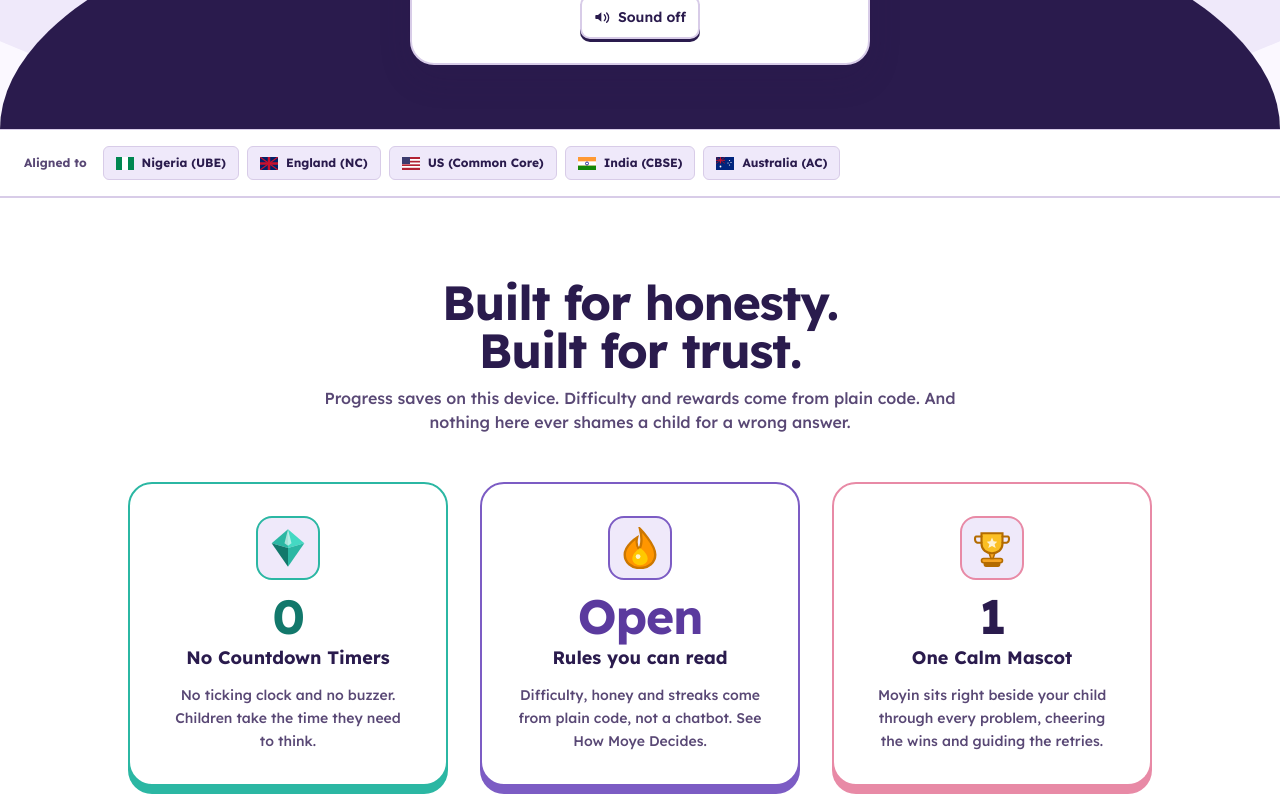
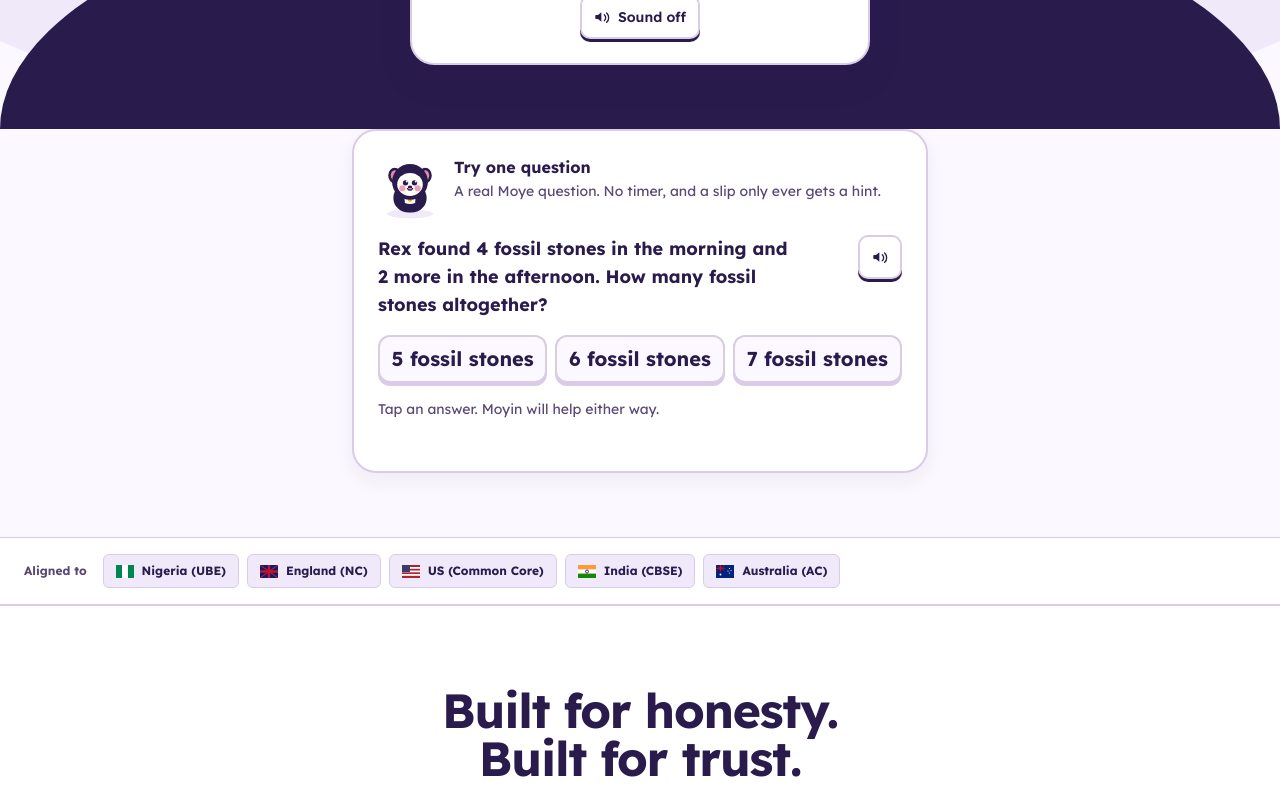
Before and after one commit to ayodejiades/moye, a Next.js app: page / in a window 1280 px wide. Shown: the part 1000-1797 px from the top of the page. Built offline with nearby package versions, Linux system fonts and the light colour scheme.

Commit message:
features.md C1: live try one question in the hero, real bank question with retry until right

```diff
--- a/app/page.tsx
+++ b/app/page.tsx
@@ -17,6 +17,7 @@ import { ComfortButton } from "@/components/comfort-button";
 import { Reveal } from "@/components/reveal";
 import { InViewFloat } from "@/components/inview-float";
 import { DecisionPreview } from "@/components/decision-preview";
+import { HeroTryQuestion } from "@/components/hero-try-question";
 
 /** Stagger index for the hero entrance. Read by .hero-enter in app/globals.css. */
 const step = (i: number) => ({ "--i": i }) as CSSProperties;
@@ -205,6 +206,13 @@ export default function LandingPage() {
             <HeroMascotInteractive />
           </div>
         </section>
+
+        {/* One real, answerable question, right here (features.md C1) */}
+        <Reveal>
+          <div className="px-6 pb-16 flex justify-center">
+            <HeroTryQuestion />
+          </div>
+        </Reveal>
 
         {/* Curriculum strip */}
         <Reveal>
--- /dev/null
+++ b/components/hero-try-question.tsx
@@ -0,0 +1,148 @@
+"use client";
+
+import { useState } from "react";
+import { LEVEL_BANKS } from "@/lib/lesson-bank";
+import { renderQuestion } from "@/lib/theme-resolver";
+import { updatePKnown } from "@/lib/mastery";
+import { MoyinMascot, type MoyinPose } from "@/components/moyin-mascot";
+import { SpeakerIcon, CheckIcon, RetryIcon, HoneyDropIcon } from "@/components/ui/svg-icons";
+
+/**
+ * One real question a visitor can actually answer, right on the landing page
+ * (features.md C1). This is the whole product in about five seconds:
+ *
+ *   right answer  -> a honey drop appears and Moyin cheers
+ *   wrong answer  -> a gentle hint and Moyin thinks
+ *
+ * The question is a committed bank question rendered by the real resolver, and the
+ * difficulty number moves with the real BKT update. Nothing here is a mock, and the
+ * child is never told they failed.
+ */
+
+// A tier 1 counting question, so a first time visitor meets something gentle.
+const QUESTION = LEVEL_BANKS.s1[0];
+
+export function HeroTryQuestion() {
+  const [themeId, localeId] = ["dinosaurs", "en-NG"] as const;
+  const question = renderQuestion(QUESTION, themeId, localeId);
+  const [picked, setPicked] = useState<string | null>(null);
+  const [pKnown, setPKnown] = useState(0.3);
+
+  const isCorrect = picked !== null && question.options.find((o) => o.id === picked)?.isCorrect === true;
+  const answered = picked !== null;
+  const pose: MoyinPose = !answered ? "smile" : isCorrect ? "cheer" : "think";
+  const answer = question.options.find((o) => o.isCorrect)?.text ?? "";
+
+  function choose(id: string) {
+    // A visitor can keep trying until they get it right. There is no lock out and no
+    // penalty for changing their mind: the only thing a slip changes is the hint.
+    if (isCorrect) return;
+    setPicked(id);
+    setPKnown((p) => updatePKnown(p, question.options.find((o) => o.id === id)?.isCorrect ?? false).newPKnown);
+  }
+
+  function startAgain() {
+    setPicked(null);
+    setPKnown(0.3);
+  }
+
+  return (
+    <section
+      aria-labelledby="hero-try-heading"
+      data-demo="hero-try"
+      className="w-full max-w-xl bg-white border-2 border-[var(--border)] rounded-3xl p-5 sm:p-6 flex flex-col gap-4 text-left shadow-[0_8px_20px_rgba(42,27,77,0.06)]"
+    >
+      <div className="flex items-start gap-3">
+        <MoyinMascot pose={pose} size={64} />
+        <div className="flex-1">
+          <h2 id="hero-try-heading" className="text-base font-bold text-[var(--plum-900)]">
+            Try one question
+          </h2>
+          <p className="text-sm text-[var(--fg-muted)] mt-0.5">
+            A real Moye question. No timer, and a slip only ever gets a hint.
+          </p>
+        </div>
+      </div>
+
+      <div className="flex items-start justify-between gap-3">
+        <p className="text-lg font-bold text-[var(--plum-900)] text-pretty">{question.prompt}</p>
+        <button
+          type="button"
+          data-demo="hero-try-read"
+          onClick={() => {
+            if (!("speechSynthesis" in window)) return;
+            window.speechSynthesis.cancel();
+            const utterance = new SpeechSynthesisUtterance(question.readAloud);
+            utterance.rate = 0.9;
+            window.speechSynthesis.speak(utterance);
+          }}
+          aria-label="Read this question aloud"
+          className="btn-3d btn-3d-card btn-3d-header shrink-0"
+        >
+          <SpeakerIcon size={16} />
+        </button>
+      </div>
+
+      <div className="grid grid-cols-3 gap-2">
+        {question.options.map((opt) => {
+          const selected = picked === opt.id;
+          const cls = selected
+            ? opt.isCorrect
+              ? "bg-[var(--teal-500)] border-[var(--teal-700)] shadow-[0_3px_0_var(--teal-700)] text-white"
+              : "bg-[var(--rose-400)] border-[var(--rose-400)] shadow-[0_3px_0_var(--plum-700)] text-[var(--plum-900)]"
+            : "bg-[var(--paper)] border-[var(--border)] shadow-[0_3px_0_var(--border)] text-[var(--plum-900)]";
+          return (
+            <button
+              key={opt.id}
+              type="button"
+              data-demo={opt.isCorrect ? "hero-try-right" : "hero-try-wrong"}
+              aria-pressed={selected}
+              onClick={() => choose(opt.id)}
+              className={`h-12 rounded-xl border-2 font-bold transition-transform active:translate-y-1 ${cls}`}
+            >
+              {opt.text}
+            </button>
+          );
+        })}
+      </div>
+
+      {/* Announced, and gentle either way. */}
+      <div aria-live="polite" className="min-h-12">
+        {!answered && (
+          <p className="text-sm text-[var(--fg-muted)]">Tap an answer. Moyin will help either way.</p>
+        )}
+        {answered && isCorrect && (
+          <button
+            type="button"
+            data-demo="hero-try-again"
+            onClick={startAgain}
+            className="text-sm font-semibold text-[var(--plum-700)] hover:underline min-h-11 inline-flex items-center"
+          >
+            Try another one
+          </button>
+        )}
+        {answered && isCorrect && (
+          <div className="pop-in flex items-center gap-2 text-sm font-bold text-[var(--teal-700)] bg-[var(--plum-100)] px-3 py-2 rounded-xl">
+            <CheckIcon size={18} />
+            <span>
+              {answer} is right. Here is a honey drop.
+            </span>
+            <HoneyDropIcon size={16} />
+          </div>
+        )}
+        {answered && !isCorrect && (
+          <div className="pop-in text-sm font-bold text-[var(--plum-900)] bg-[var(--paper)] border border-[var(--rose-400)] px-3 py-2 rounded-xl flex items-start gap-2">
+            <RetryIcon size={18} className="shrink-0 mt-0.5" />
+            <span className="text-pretty">Almost. Here is a hint: {question.hint}</span>
+          </div>
+        )}
+      </div>
+
+      {answered && (
+        <p className="text-xs text-[var(--fg-muted)]">
+          Moyin now thinks this skill is {pKnown.toFixed(2)} learned.
+        </p>
+      )}
+    </section>
+  );
+}
```
